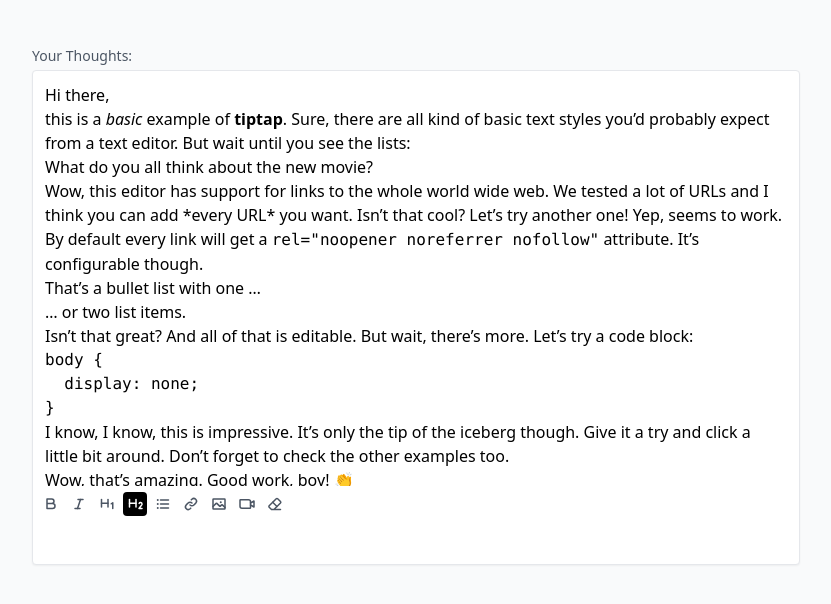
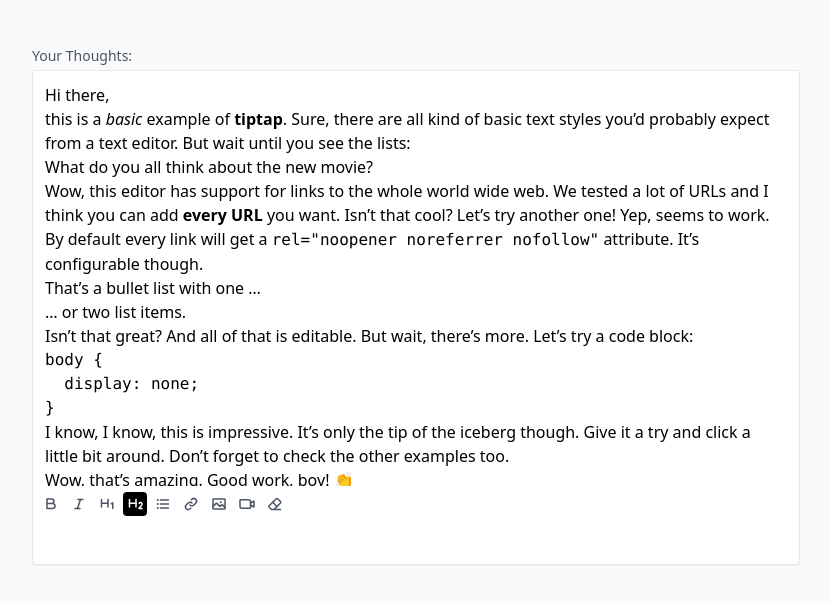
Before and after one commit to praveenjuge/tip-tap-test, a Next.js app: page / in a window 1280 px wide. Shown: the part 278-882 px from the top of the page, without its empty margins (224-1055 px from the left). Built offline with nearby package versions, Linux system fonts and the light colour scheme; what @tailwindcss/typography would draw is missing.

Commit message:
Fixes
Signed-off-by: praveenjuge <praveen@skcript.com>

```diff
--- a/components/Editor.js
+++ b/components/Editor.js
@@ -236,7 +236,7 @@ export default function Editor({ content }) {
   return (
     <div>
       <span className="text-sm text-gray-600 block mb-1">Your Thoughts:</span>
-      <div className="transition flex flex-col bg-white border rounded shadow-sm focus-within:border-gray-400 hover:border-gray-400">
+      <div className="transition flex flex-col bg-white border rounded shadow-sm focus-within:border-gray-400 hover:border-gray-400 min-h-[188px]">
         <EditorContent editor={editor} />
         <MenuBar editor={editor} />
       </div>
--- a/pages/index.js
+++ b/pages/index.js
@@ -16,7 +16,7 @@ export default function Home() {
         What do you all think about the new <span data-mention data-id="Winona Ryder"></span> <span data-mention data-id="Praveen Juge"></span> movie?
       </p>
       <p>
-        Wow, this editor has support for links to the whole <a href="https://en.wikipedia.org/wiki/World_Wide_Web">world wide web</a>. We tested a lot of URLs and I think you can add *every URL* you want. Isn’t that cool? Let’s try <a href="https://statamic.com/">another one!</a> Yep, seems to work.
+        Wow, this editor has support for links to the whole <a href="https://en.wikipedia.org/wiki/World_Wide_Web">world wide web</a>. We tested a lot of URLs and I think you can add <b>every URL</b> you want. Isn’t that cool? Let’s try <a href="https://statamic.com/">another one!</a> Yep, seems to work.
       </p>
       <p>
         By default every link will get a <code>rel="noopener noreferrer nofollow"</code> attribute. It’s configurable though.
```
